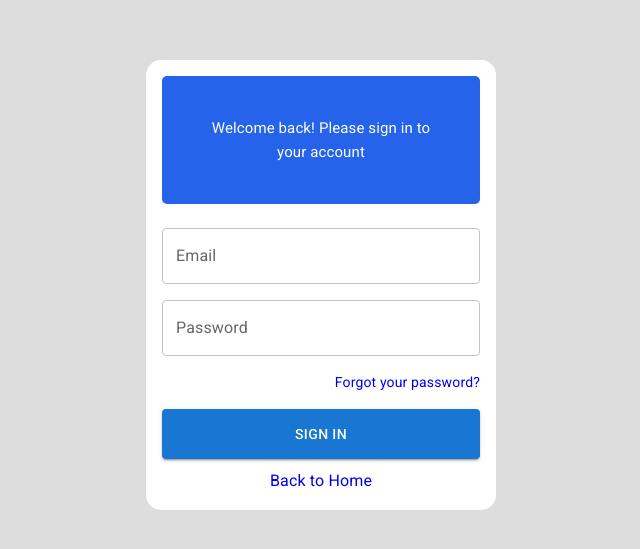
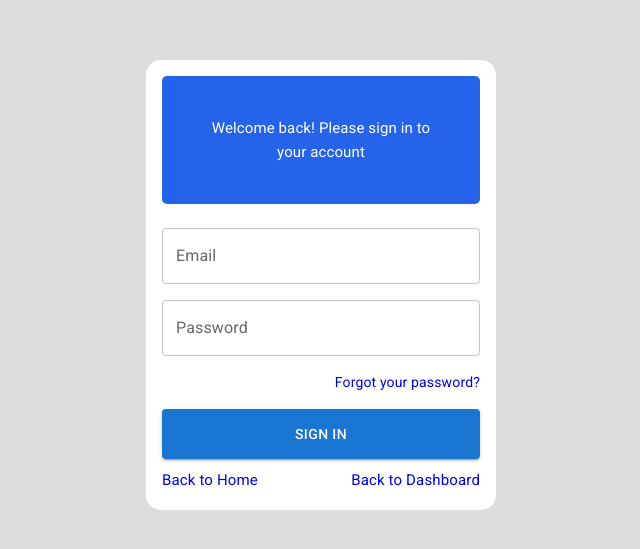
Before and after one commit to msirazu/unipharma-demo, a React (Vite) app: page /dashboard/login in a window 1280 px wide. Shown: the part 115-664 px from the top of the page, without its empty margins (319-959 px from the left). Built offline with nearby package versions, Linux system fonts and the light colour scheme; a web font is replaced by a local one.

Commit message:
private routes added

```diff
--- a/src/auth/context/AuthProvider.jsx
+++ b/src/auth/context/AuthProvider.jsx
@@ -2,7 +2,7 @@ import AuthContext from "./AuthContext";
 
 const AuthProvider = ({ children }) => {
 
-    const user = true;
+    const user = false;
 
     const userInfo = {
         user,
--- a/src/auth/login/DashboardLogin.jsx
+++ b/src/auth/login/DashboardLogin.jsx
@@ -20,9 +20,14 @@ Welcome back! Please sign in to your account
         </Box>
         <Button sx={{height: '50px'}} variant="contained">Sign In</Button>
         </Stack>
+        <Stack justifyContent='space-between' spacing={2} direction='row'>
         <Box sx={{textDecoration: 'none'}} to='/' component={Link}>
-        <Typography component='p' variant='p' sx={{textAlign: 'center', mt: '10px'}}>Back to Home</Typography>
+        <Typography component='p' variant='p' sx={{textAlign: 'center', mt: '10px', fontSize: '15px'}}>Back to Home</Typography>
         </Box>
+        <Box sx={{textDecoration: 'none'}} to='/dashboard' component={Link}>
+        <Typography component='p' variant='p' sx={{textAlign: 'center', mt: '10px', fontSize: '15px'}}>Back to Dashboard</Typography>
+        </Box>
+        </Stack>
         </Box>
     </Box>
     </>
--- a/src/routes/PrivateRoutes.jsx
+++ b/src/routes/PrivateRoutes.jsx
@@ -1,10 +1,14 @@
+import { Box } from "@mui/material";
+import { useContext } from "react";
+import AuthContext from "../auth/context/AuthContext";
+import { Navigate } from "react-router-dom";
+
 const PrivateRoutes = ({children}) => {
-    return (
-        <div>
-            this is private route.
-            {children}
-        </div>
-    );
+    const { user } = useContext(AuthContext);
+    if (user) {
+        return children;
+    }
+    return <Navigate to='/dashboard/login'></Navigate>
 };
 
 export default PrivateRoutes;
--- a/src/routes/Routes.jsx
+++ b/src/routes/Routes.jsx
@@ -7,6 +7,7 @@ import Cart from '../pages/products/Cart';
 import DashboardLayout from '../layouts/DashboardLayout';
 import DashboardLogin from '../auth/login/DashboardLogin';
 import DashboardHome from '../pages/dashboard/DashboardHome';
+import PrivateRoutes from './PrivateRoutes';
 
 const router = createBrowserRouter([
     {path: '/', element: <HomeLayout/>, children: [
@@ -18,7 +19,7 @@ const router = createBrowserRouter([
         {path: 'cart', element: <Cart/>}
     ], hydrateFallbackElement: <CircularColorLoading />},
     {path: '/dashboard', element: <DashboardLayout/>, children: [
-        {path: '', element: <DashboardHome/>},
+        {path: '', element: <PrivateRoutes><DashboardHome/></PrivateRoutes>},
         {path: 'login', element: <DashboardLogin/>}
     ]}
 ]);
```
